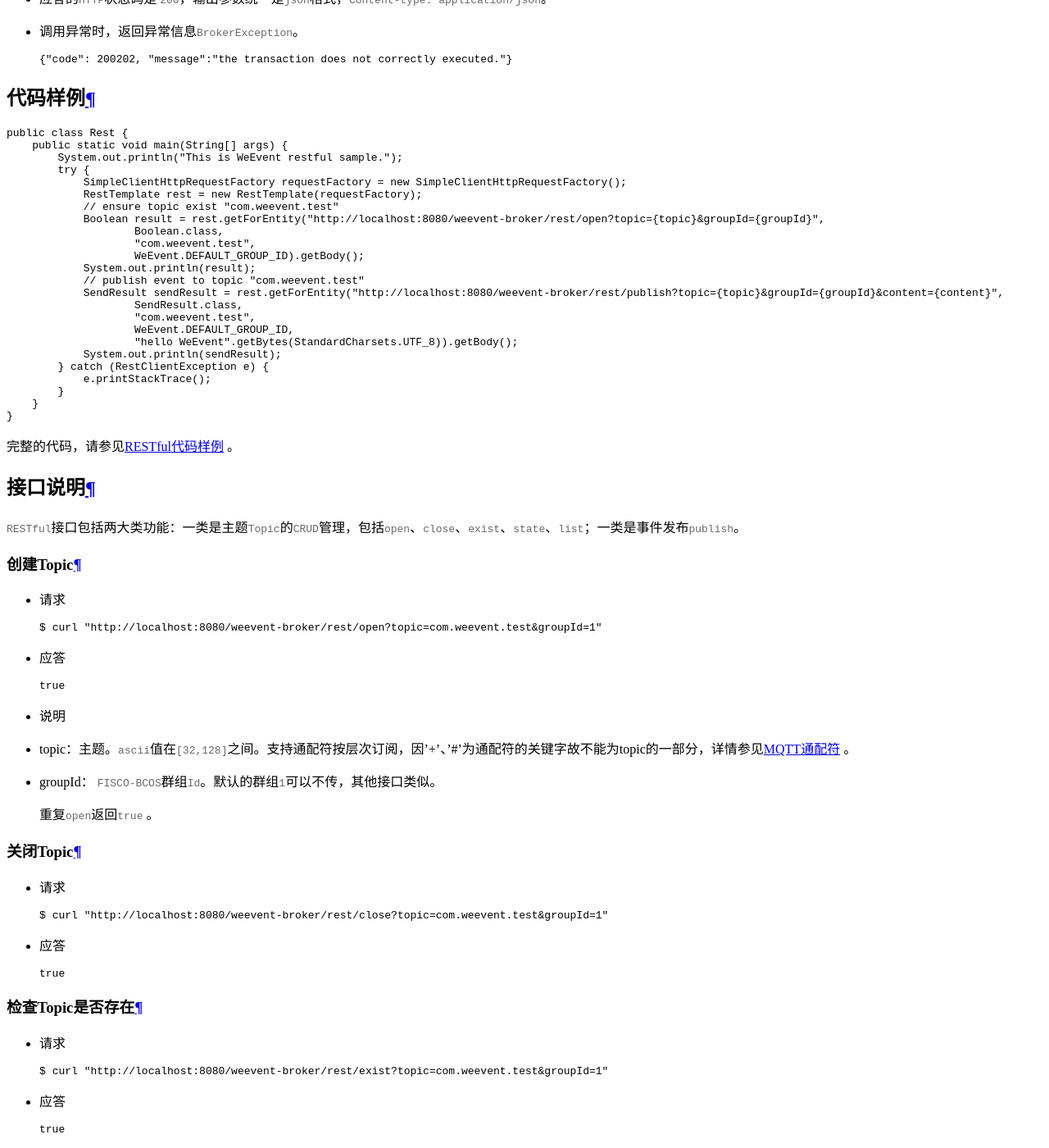
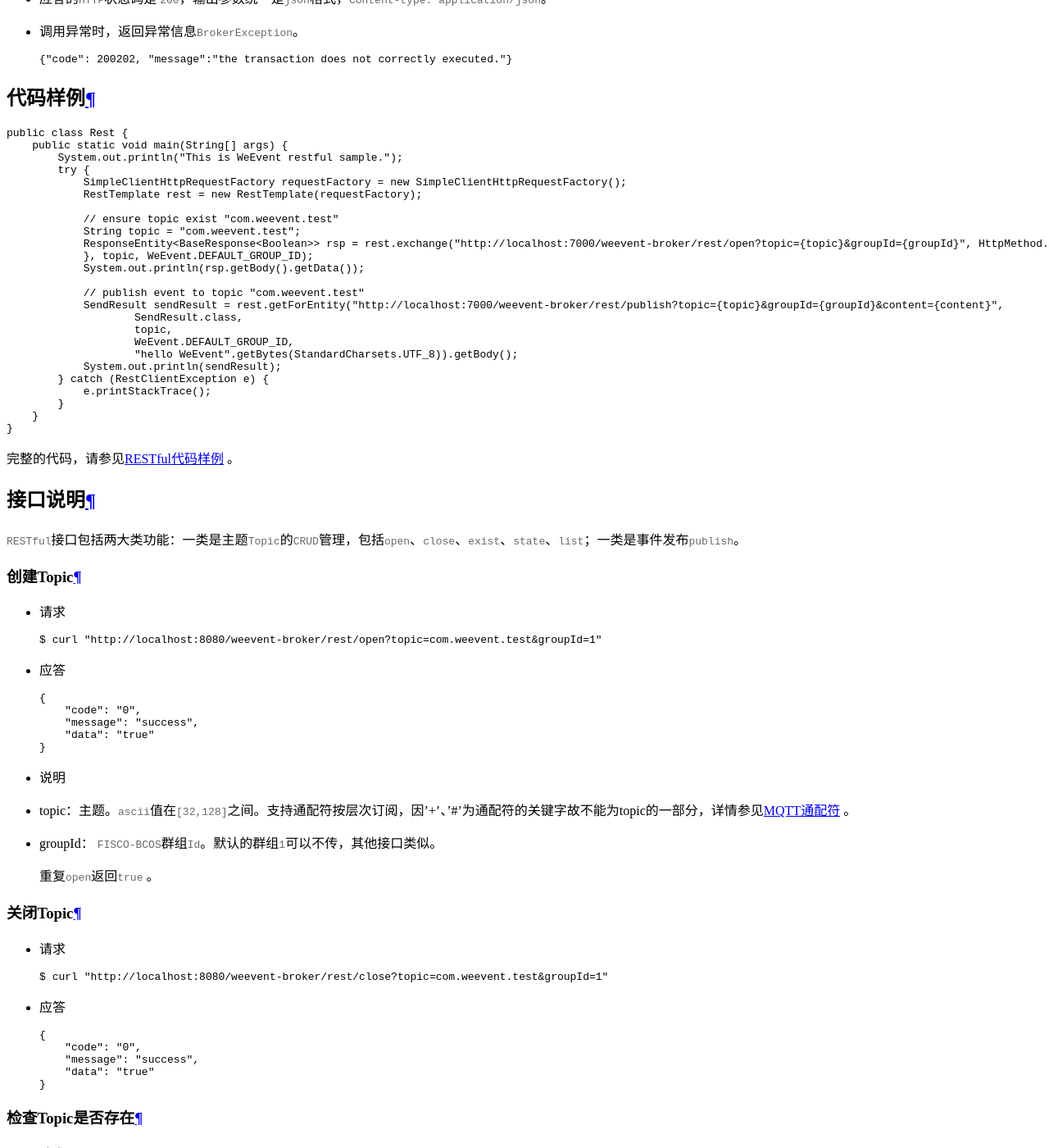
Before and after one commit to WeBankBlockchain/WeEvent-docs, a Sphinx documentation site: the page built from docs/protocol/restful.md, in a window 1280 px wide and 1400 px high, scrolled down 1228 px. Shown: the whole window at 82% size. Built offline with Sphinx 7.4.7 and the Read the Docs theme 2.0.0, drawn with Linux system fonts in a browser that asks for light colours; some of the changed text lies outside the part shown.

Commit message:
add common code/messsage for weevent-broker's restful response

````diff
--- a/docs/protocol/restful.md
+++ b/docs/protocol/restful.md
@@ -26,16 +26,17 @@ public class Rest {
         try {
             SimpleClientHttpRequestFactory requestFactory = new SimpleClientHttpRequestFactory();
             RestTemplate rest = new RestTemplate(requestFactory);
+
             // ensure topic exist "com.weevent.test"
-            Boolean result = rest.getForEntity("http://localhost:8080/weevent-broker/rest/open?topic={topic}&groupId={groupId}",
-                    Boolean.class,
-                    "com.weevent.test",
-                    WeEvent.DEFAULT_GROUP_ID).getBody();
-            System.out.println(result);
+            String topic = "com.weevent.test";
+            ResponseEntity<BaseResponse<Boolean>> rsp = rest.exchange("http://localhost:7000/weevent-broker/rest/open?topic={topic}&groupId={groupId}", HttpMethod.GET, null, new ParameterizedTypeReference<BaseResponse<Boolean>>() {
+            }, topic, WeEvent.DEFAULT_GROUP_ID);
+            System.out.println(rsp.getBody().getData());
+
             // publish event to topic "com.weevent.test"
-            SendResult sendResult = rest.getForEntity("http://localhost:8080/weevent-broker/rest/publish?topic={topic}&groupId={groupId}&content={content}",
+            SendResult sendResult = rest.getForEntity("http://localhost:7000/weevent-broker/rest/publish?topic={topic}&groupId={groupId}&content={content}",
                     SendResult.class,
-                    "com.weevent.test",
+                    topic,
                     WeEvent.DEFAULT_GROUP_ID,
                     "hello WeEvent".getBytes(StandardCharsets.UTF_8)).getBody();
             System.out.println(sendResult);
@@ -62,8 +63,12 @@ public class Rest {
 
 - 应答
 
-  ```
-  true
+  ```json
+  {
+      "code": "0",
+      "message": "success",
+      "data": "true"
+  }
   ```
 
 
@@ -85,8 +90,12 @@ public class Rest {
 
 - 应答
 
-  ```
-  true
+  ```json
+  {
+      "code": "0",
+      "message": "success",
+      "data": "true"
+  }
   ```
 
 #### 检查Topic是否存在
@@ -99,8 +108,12 @@ public class Rest {
 
 - 应答
 
-  ```
-  true
+  ```json
+  {
+      "code": "0",
+      "message": "success",
+      "data": "true"
+  }
   ```
 
 #### 发布事件
@@ -142,12 +155,16 @@ public class Rest {
 
   ```json
   {
-  	"topic": "hello",
-  	"content": "MTIzNDU2",
-  	"extensions": {
-  		"weevent-format": "json"
-  	},
-  	"eventId": "2cf24dba-59-1124"
+      "code":0,
+      "message":"success",
+      "data": {
+          "topic": "hello",
+          "content": "MTIzNDU2",
+          "extensions": {
+              "weevent-format": "json"
+          },
+          "eventId": "2cf24dba-59-1124"
+      }
   }
   ```
 - 说明
@@ -171,17 +188,21 @@ public class Rest {
 
   ```json
   {
-      "total": 50,
-      "pageIndex": 1,
-      "pageSize": 10,
-      "topicInfoList": [
-          {
-              "topicName": "123456",
-              "topicAddress": "0x420f853b49838bd3e9466c85a4cc3428c960dde2",
-              "senderAddress": "0x64fa644d2a694681bd6addd6c5e36cccd8dcdde3",
-              "createdTimestamp": 1548211117753
-          }
-      ]
+      "code":0,
+      "message":"success",
+      "data": {
+          "total": 50,
+          "pageIndex": 1,
+          "pageSize": 10,
+          "topicInfoList": [
+              {
+                  "topicName": "123456",
+                  "topicAddress": "0x420f853b49838bd3e9466c85a4cc3428c960dde2",
+                  "senderAddress": "0x64fa644d2a694681bd6addd6c5e36cccd8dcdde3",
+                  "createdTimestamp": 1548211117753
+              }
+          ]
+      }
   }
   ```
 
@@ -206,12 +227,16 @@ public class Rest {
 
   ```json
   {
-      "topicName": "com.weevent.test",
-      "topicAddress": "0x171befab4c1c7e0d33b5c3bd932ce0112d4caecd",
-      "senderAddress": "0x64fa644d2a694681bd6addd6c5e36cccd8dcdde3",
-      "createdTimestamp": 1548328570965,
-      "sequenceNumber": 9,
-      "blockNumber": 2475
+      "code":0,
+      "message":"success",
+      "data": {
+          "topicName": "com.weevent.test",
+          "topicAddress": "0x171befab4c1c7e0d33b5c3bd932ce0112d4caecd",
+          "senderAddress": "0x64fa644d2a694681bd6addd6c5e36cccd8dcdde3",
+          "createdTimestamp": 1548328570965,
+          "sequenceNumber": 9,
+          "blockNumber": 2475
+      }
   }
   ```
 
````
Also changed, not shown: docs/protocol/jsonrpc.md (+48 -24 lines).
